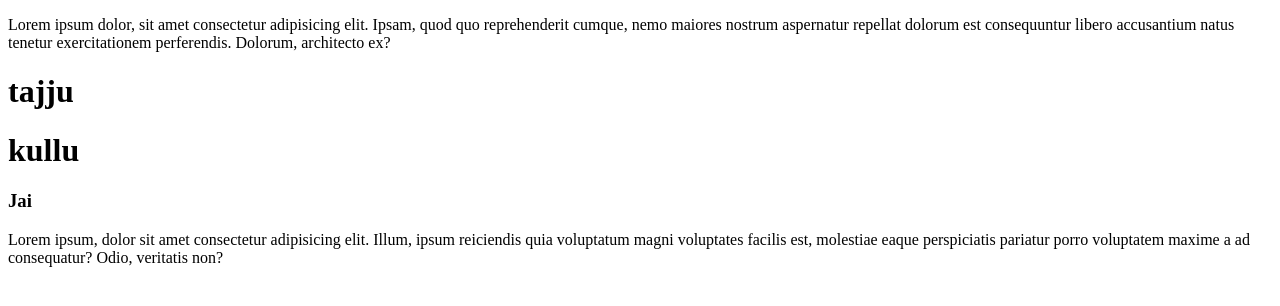
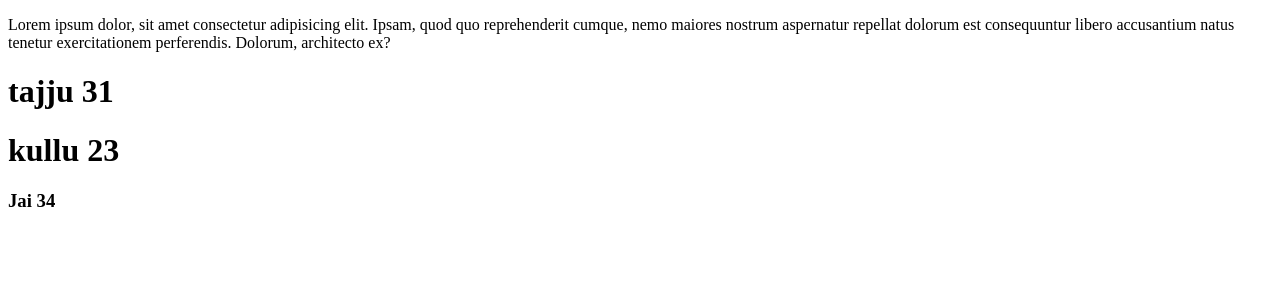
Before and after one commit to JaiNatali/tryleapp, a plain HTML site: page index.html in a window 1280 px wide. Drawn offline with Linux system fonts and the light colour scheme.

Commit message:
Update index.html
from meet laptop

```diff
--- a/index.html
+++ b/index.html
@@ -7,10 +7,8 @@
 </head>
 <body>
     <p>Lorem ipsum dolor, sit amet consectetur adipisicing elit. Ipsam, quod quo reprehenderit cumque, nemo maiores nostrum aspernatur repellat dolorum est consequuntur libero accusantium natus tenetur exercitationem perferendis. Dolorum, architecto ex?</p>
-    <h1>tajju</h1>
-    <h1>kullu</h1>
-    <h3>Jai</h3>
-    <p>Lorem ipsum, dolor sit amet consectetur adipisicing elit. Illum, ipsum reiciendis quia voluptatum magni voluptates facilis est, molestiae eaque perspiciatis pariatur porro voluptatem maxime a ad consequatur? Odio, veritatis non?</p>
-
+    <h1>tajju 31</h1>
+    <h1>kullu 23</h1>
+    <h3>Jai 34</h3>
 </body>
 </html>
```
